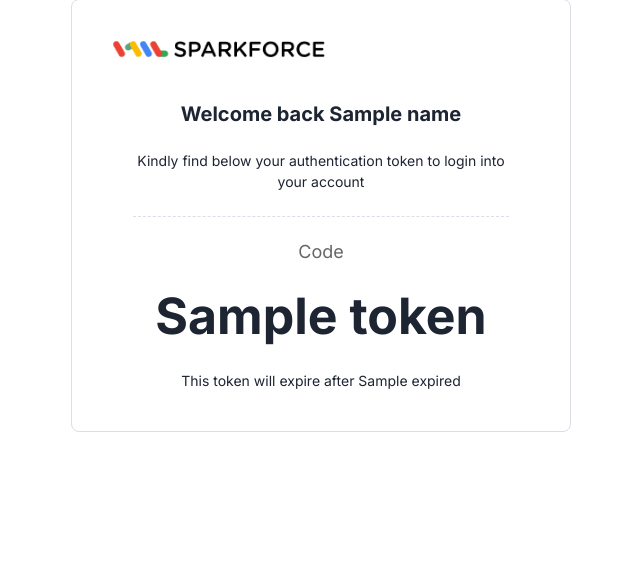
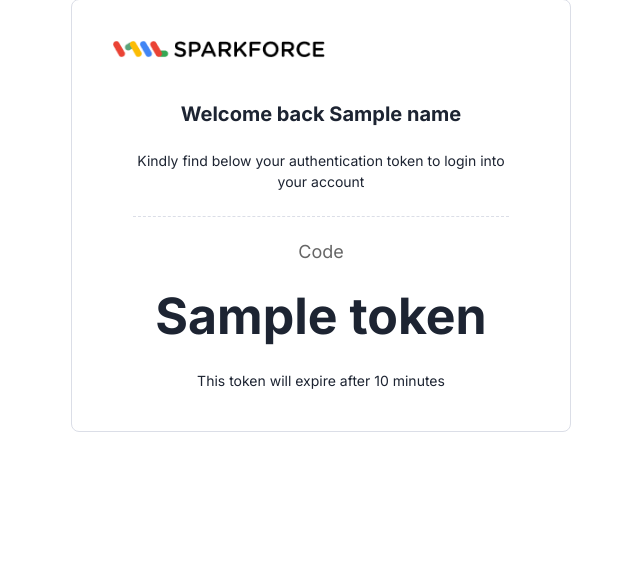
Before and after one commit to ahmadkhidir/sparkforce_backend, a Django app: template v1/templates/v1/otp.html in a window 1280 px wide. Shown: the part 73-638 px from the top of the page, without its empty margins (1-641 px from the left). Run offline with Django 3.2, Linux system fonts and the light colour scheme; the template is opened without the code that fills it: most values are stand-ins (such as "Sample title", 1, 10 or a date in 2020); data that the repository does not hold is empty.

Commit message:
OTP template

```diff
--- a/v1/templates/v1/otp.html
+++ b/v1/templates/v1/otp.html
@@ -87,7 +87,7 @@
         <div class="line"></div>
         <h3>Code</h3>
         <h1>{{ token }}</h1>
-        <p>This token will expire after {{ expired }}</p>
+        <p>This token will expire after {{ expired|time:"i" }} minutes</p>
     </div>
 </body>
 
```
